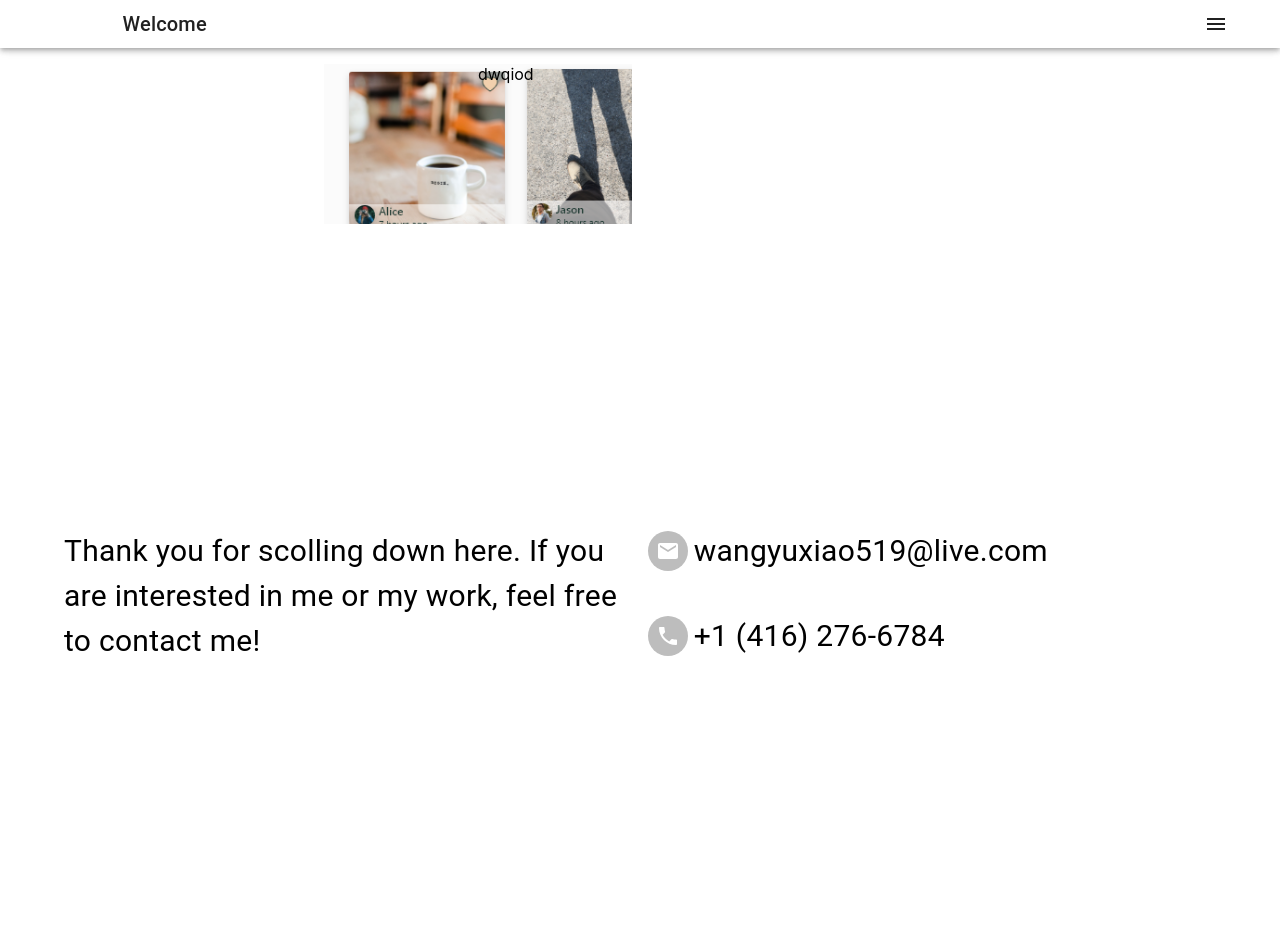
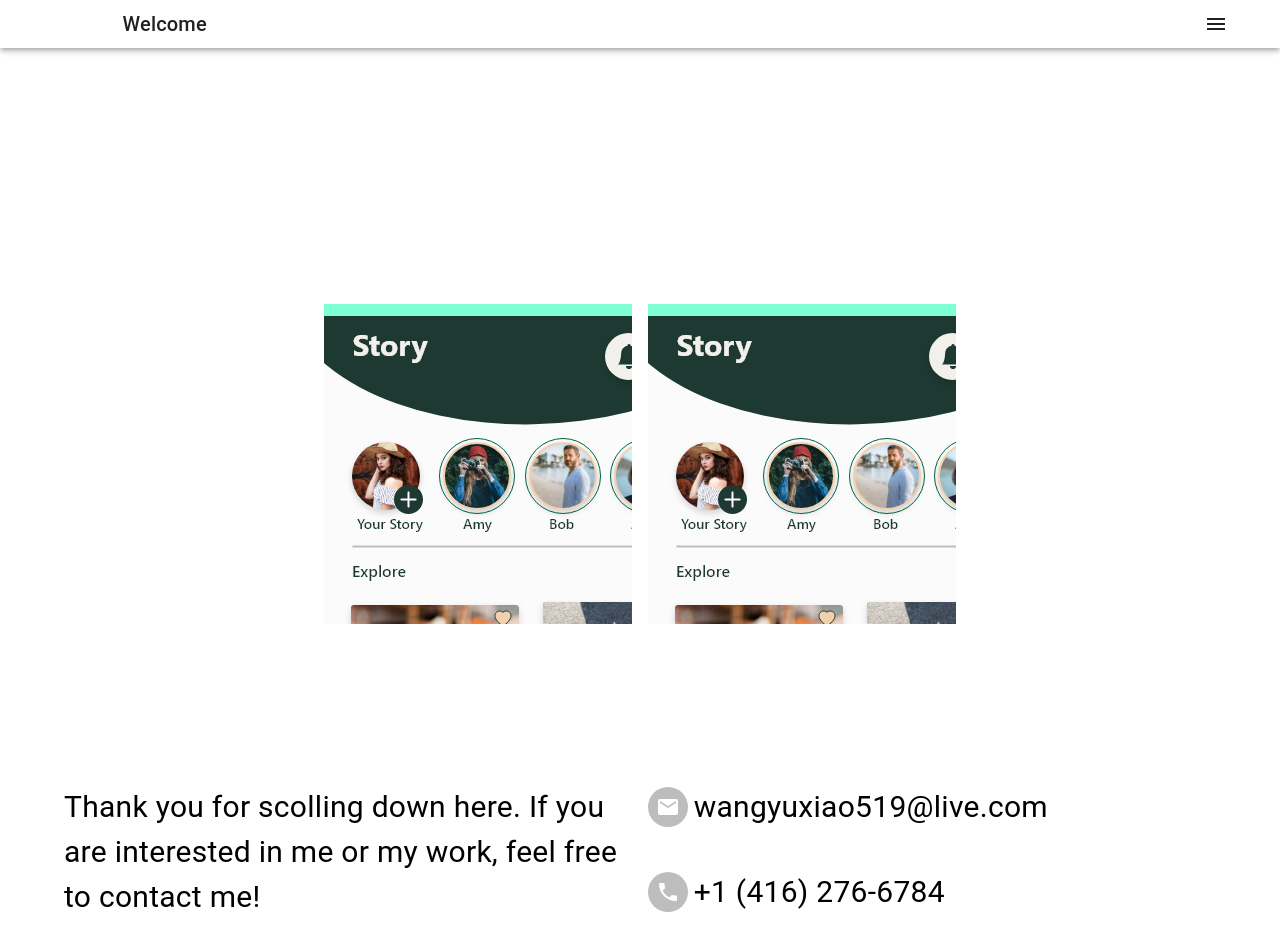
Before and after one commit to YuxiaoWang519/ywportfolio-React-, a React (Create React App) app: page /Projects in a window 1280 px wide. Before the commit the page ends 800 px from the top, so only its background shows below. Built offline with nearby package versions, Linux system fonts and the light colour scheme; what react-swipeable-views-utils would draw is missing.

Commit message:
continuing playing with slide in animation

```diff
--- a/src/styles/Projects.css
+++ b/src/styles/Projects.css
@@ -4,8 +4,6 @@
 } */
 .imgFit {
   object-fit: cover;
-  width: 30vw;
-  height: 100%;
 }
 .gridC {
   overflow: hidden;
@@ -14,14 +12,20 @@
 .intro {
   height: 0;
   background-color: aquamarine;
-  transform: translate(50%, 50%);
+  height: 100%;
+  text-align: center;
+}
+.introText {
+  font-size: 40px;
+  transform: translate(0, 80%);
 }
 
 .cardAnimation {
-  height: 20vh;
+  margin-top: -100%;
+  height: 100%;
 
   transition: all 2s;
 }
 .cardAnimation:hover {
-  transform: translate(0, 200%);
+  transform: translate(0, 100%);
 }
--- a/src/views/projects/Projects.js
+++ b/src/views/projects/Projects.js
@@ -31,7 +31,7 @@ function Projects() {
         container
         spacing={2}
         justifyContent="center"
-        sx={{ height: "40vh" }}
+        sx={{ mt: "30vh", height: "40vh" }}
       >
         <Grid item xs={3} className="gridC">
           {/* <Card sx={{ maxWidth: "30vw" }} className="cardAnimation">
@@ -52,12 +52,24 @@ function Projects() {
               </Typography>
             </CardContent>
           </Card> */}
-          <div className="intro">dwqiod</div>
+
           <Box className="cardAnimation">
+            <div className="intro">
+              <div className="introText">WhatsApp Redesign </div>
+            </div>
+
             <img src={Story} className="imgFit"></img>
           </Box>
         </Grid>
-        <Grid item xs={3}></Grid>
+        <Grid item xs={3} className="gridC">
+          <Box className="cardAnimation">
+            <div className="intro">
+              <div className="introText">WhatsApp Redesign </div>
+            </div>
+
+            <img src={Story} className="imgFit"></img>
+          </Box>
+        </Grid>
       </Grid>
       <Container
         id="contactAnchor"
```
